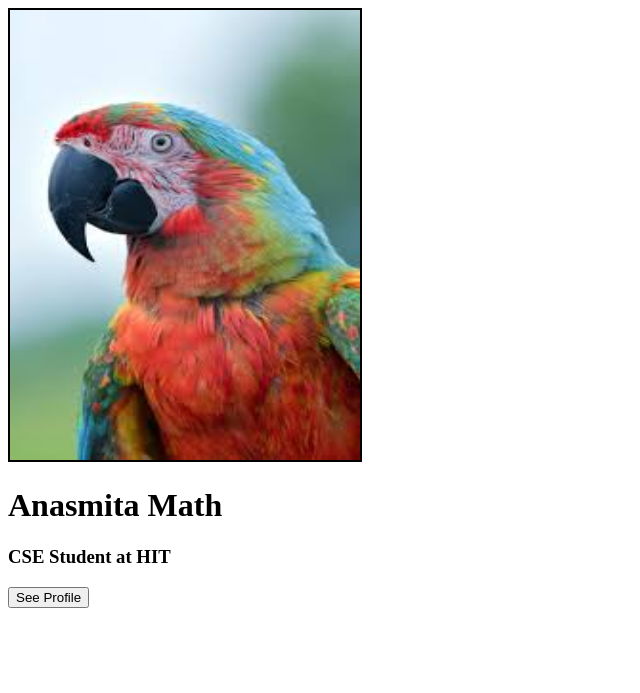
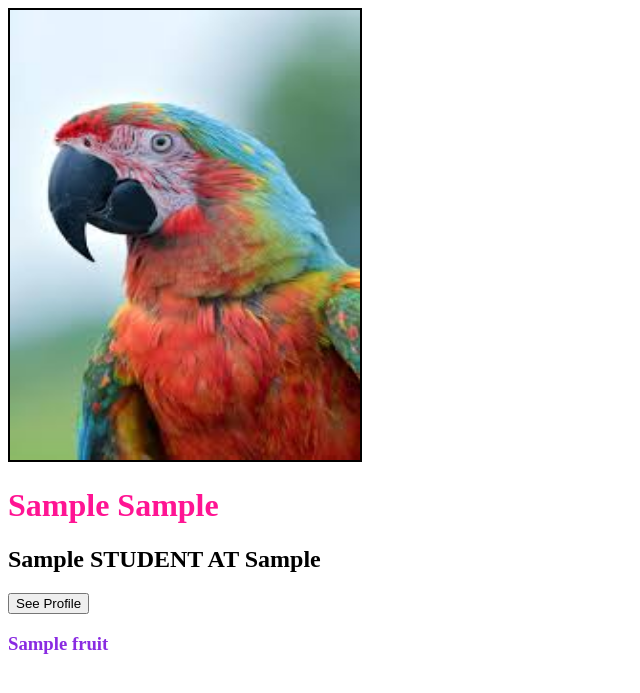
Before and after one commit to shouvikbj/all-about-cs, a Flask app: template first_web_app/templates/details.html in a window 1280 px wide. Shown: the top 693 px of the page, without its empty margins (0-640 px from the left). Run offline with Flask 3, Linux system fonts and the light colour scheme; the template is opened without the code that fills it: most values are stand-ins (such as "Sample title", 1, 10 or a date in 2020).

Commit message:
Jinja templating

```diff
--- a/first_web_app/app.py
+++ b/first_web_app/app.py
@@ -33,9 +33,18 @@ def dynamic_with_age(email):
     )
 
 @app.route('/details/<first_name>/<last_name>/dept/<dept_name>/college/<college_name>')
-def details():
+def details(first_name,last_name,dept_name,college_name):
     # TODO: provide your implementation
-    return render_template('details.html')
+    fruits = ["apple", "banana", "cherry", "date", "elderberry"]
+    cap_fruits = [fruit.capitalize() for fruit in fruits]
+    return render_template(
+        'details.html',
+        first_n=first_name.capitalize(),
+        last_n=last_name.capitalize(),
+        dept_n=dept_name.upper(),
+        college_n=college_name.upper(),
+        fruits=cap_fruits
+    )
 
 if __name__ == '__main__':
     app.run(debug=True, host='0.0.0.0', port=5001)
--- a/first_web_app/templates/details.html
+++ b/first_web_app/templates/details.html
@@ -10,9 +10,15 @@
     <div class="card">
         <img src="/static/images/parrot.jpeg" alt="Picture" class="card-img">
         <div class="Details">
-            <h1>Anasmita Math</h1>
-            <h3>CSE Student at HIT</h3>
+            <!--  *** NAME ***  -->
+            <h1 style="color:deeppink"> {{ first_n }} {{ last_n }}</h1>
+
+            <!-- *** DEPARTMENT AND COLLEGE ***  -->
+            <h2> {{ dept_n }} STUDENT AT {{ college_n }} </h2>
             <button>See Profile</button>
+            {% for fruit in fruits %}
+                <h3 style="color:blueviolet"> {{ fruit }}</h3>
+            {% endfor %}
         </div>
     </div>
 </body>
```
